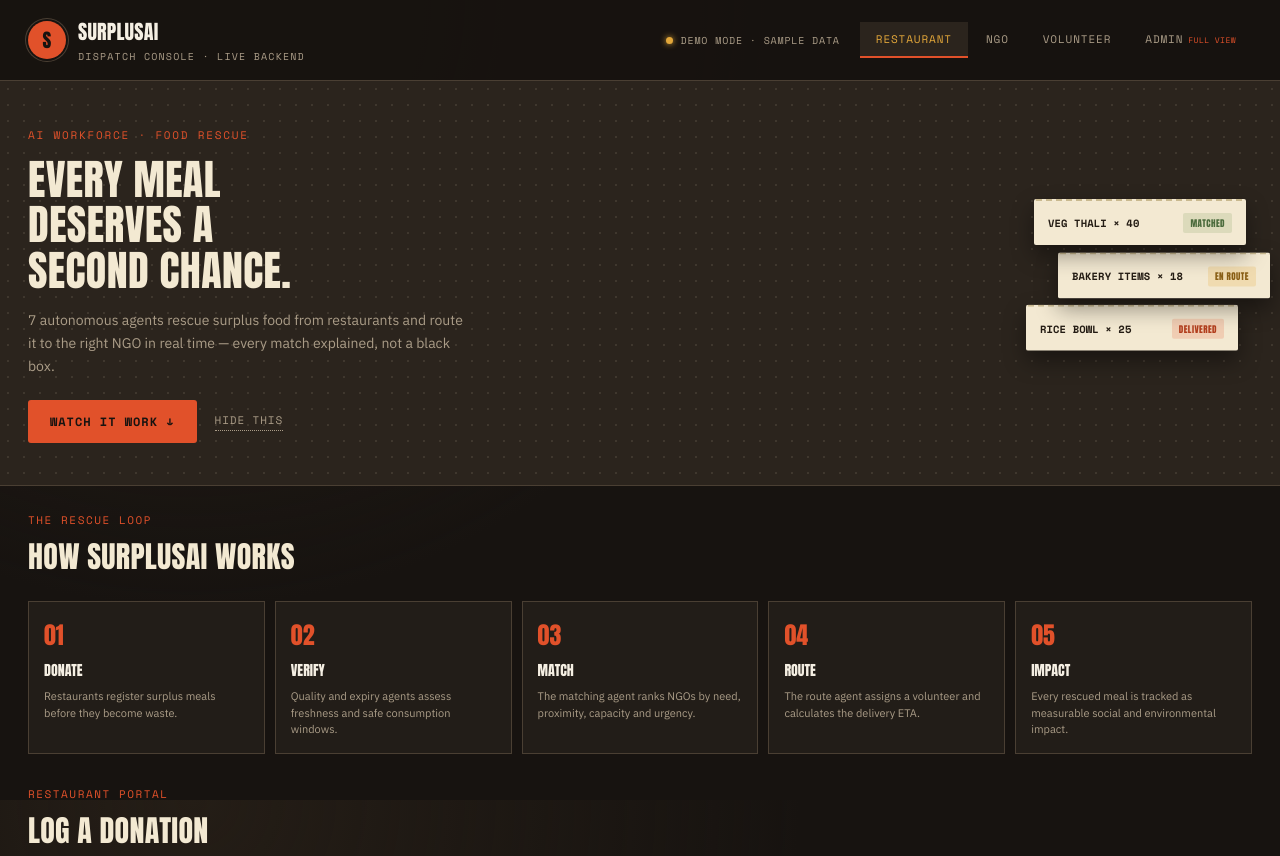
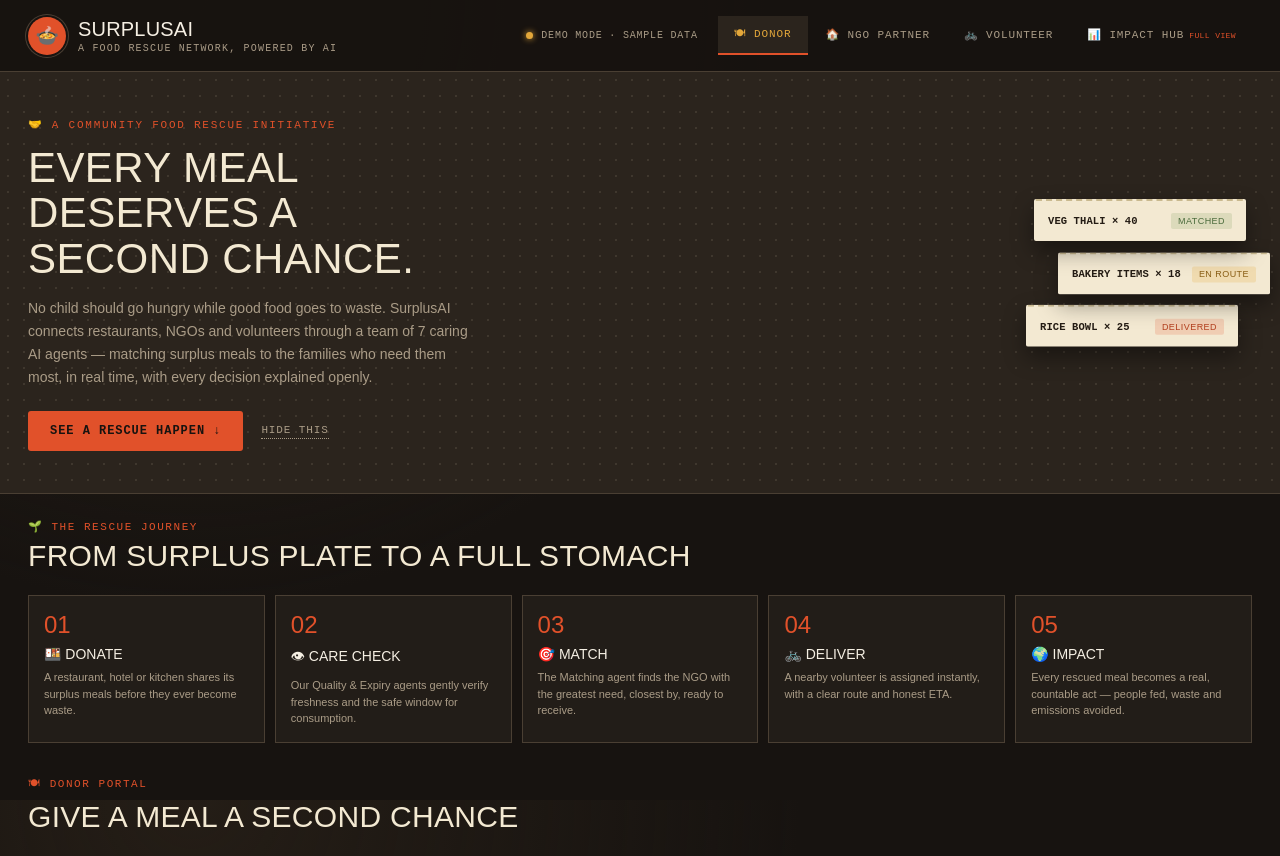
Before and after one commit to utkarsh4964-stack/surplusai, a plain HTML site: page frontend/index.html in a window 1280 px wide. Shown: the top 856 px of the page. Drawn offline with nearby package versions, Linux system fonts and the light colour scheme; no server answers.

Commit message:
Update index.html

```diff
--- a/frontend/index.html
+++ b/frontend/index.html
@@ -3,28 +3,28 @@
 <head>
 <meta charset="UTF-8">
 <meta name="viewport" content="width=device-width, initial-scale=1.0">
-<title>SurplusAI — Dispatch Console</title>
+<title>SurplusAI — Food Rescue Network</title>
 <link rel="preconnect" href="https://fonts.googleapis.com">
-<link href="https://fonts.googleapis.com/css2?family=Anton&family=Space+Mono:wght@400;700&family=IBM+Plex+Sans:wght@400;500;600&display=swap" rel="stylesheet">
+<link href="https://fonts.googleapis.com/css2?family=Poppins:wght@600;700;800&family=Inter:wght@400;500;600;700&display=swap" rel="stylesheet">
 <link rel="stylesheet" href="style.css">
 </head>
 <body>
 
 <header>
   <div class="brand">
-    <div class="brand-mark">S</div>
+    <div class="brand-mark">🍲</div>
     <div>
       <h1>SurplusAI</h1>
-      <span>Dispatch Console · Live Backend</span>
+      <span>A Food Rescue Network, powered by AI</span>
     </div>
   </div>
   <div class="topbar-right">
     <div class="conn" id="connStatus"><div class="dot"></div><span id="connLabel">Checking API…</span></div>
     <nav>
-      <button class="tab-btn active" data-view="restaurant">Restaurant</button>
-      <button class="tab-btn" data-view="ngo">NGO</button>
-      <button class="tab-btn" data-view="volunteer">Volunteer</button>
-      <button class="tab-btn" data-view="admin">Admin<span class="tab-hint">full view</span></button>
+      <button class="tab-btn active" data-view="restaurant">🍽 Donor</button>
+      <button class="tab-btn" data-view="ngo">🏠 NGO Partner</button>
+      <button class="tab-btn" data-view="volunteer">🚲 Volunteer</button>
+      <button class="tab-btn" data-view="admin">📊 Impact Hub<span class="tab-hint">full view</span></button>
     </nav>
   </div>
 </header>
@@ -32,11 +32,11 @@
 <section class="hero" id="pitchStrip">
   <div class="hero-inner">
     <div class="hero-copy">
-      <div class="hero-eyebrow">AI Workforce · Food Rescue</div>
+      <div class="hero-eyebrow">🤝 A Community Food Rescue Initiative</div>
       <h2 class="hero-title">Every meal<br>deserves a<br>second chance.</h2>
-      <p class="hero-sub">7 autonomous agents rescue surplus food from restaurants and route it to the right NGO in real time — every match explained, not a black box.</p>
+      <p class="hero-sub">No child should go hungry while good food goes to waste. SurplusAI connects restaurants, NGOs and volunteers through a team of 7 caring AI agents — matching surplus meals to the families who need them most, in real time, with every decision explained openly.</p>
       <div class="hero-actions">
-        <button class="pitch-cta" id="pitchCta">Watch it work ↓</button>
+        <button class="pitch-cta" id="pitchCta">See a rescue happen ↓</button>
         <button class="pitch-dismiss" id="pitchDismiss">Hide this</button>
       </div>
     </div>
@@ -50,21 +50,21 @@
 
 
 <section class="how-section" style="max-width:1280px;margin:0 auto;padding:26px 28px 0;">
-  <div class="eyebrow">The Rescue Loop</div>
-  <h2 class="page-title" style="margin-bottom:0;">How SurplusAI works</h2>
+  <div class="eyebrow">🌱 The Rescue Journey</div>
+  <h2 class="page-title" style="margin-bottom:0;">From surplus plate to a full stomach</h2>
   <div class="how-grid">
-    <div class="how-step"><div class="how-num">01</div><h4>Donate</h4><p>Restaurants register surplus meals before they become waste.</p></div>
-    <div class="how-step"><div class="how-num">02</div><h4>Verify</h4><p>Quality and expiry agents assess freshness and safe consumption windows.</p></div>
-    <div class="how-step"><div class="how-num">03</div><h4>Match</h4><p>The matching agent ranks NGOs by need, proximity, capacity and urgency.</p></div>
-    <div class="how-step"><div class="how-num">04</div><h4>Route</h4><p>The route agent assigns a volunteer and calculates the delivery ETA.</p></div>
-    <div class="how-step"><div class="how-num">05</div><h4>Impact</h4><p>Every rescued meal is tracked as measurable social and environmental impact.</p></div>
+    <div class="how-step"><div class="how-num">01</div><h4>🍱 Donate</h4><p>A restaurant, hotel or kitchen shares its surplus meals before they ever become waste.</p></div>
+    <div class="how-step"><div class="how-num">02</div><h4>👁 Care Check</h4><p>Our Quality & Expiry agents gently verify freshness and the safe window for consumption.</p></div>
+    <div class="how-step"><div class="how-num">03</div><h4>🎯 Match</h4><p>The Matching agent finds the NGO with the greatest need, closest by, ready to receive.</p></div>
+    <div class="how-step"><div class="how-num">04</div><h4>🚲 Deliver</h4><p>A nearby volunteer is assigned instantly, with a clear route and honest ETA.</p></div>
+    <div class="how-step"><div class="how-num">05</div><h4>🌍 Impact</h4><p>Every rescued meal becomes a real, countable act — people fed, waste and emissions avoided.</p></div>
   </div>
 </section>
 
 <main>
   <section class="view active" id="view-restaurant">
-    <div class="eyebrow">Restaurant Portal</div>
-    <h2 class="page-title">Log a donation</h2>
+    <div class="eyebrow">🍽 Donor Portal</div>
+    <h2 class="page-title">Give a meal a second chance</h2>
 
     <div class="grid grid-restaurant">
       <div class="card">
@@ -116,33 +116,33 @@
   </section>
 
   <section class="view" id="view-ngo">
-    <div class="eyebrow">NGO Portal</div>
-    <h2 class="page-title">Incoming donations</h2>
+    <div class="eyebrow">🏠 NGO Partner Portal</div>
+    <h2 class="page-title">Meals headed your way</h2>
     <div class="card">
-      <h3>Session Feed</h3>
-      <p class="portal-note">Read-only demo view. Every donation the Matching Agent routes appears here, sourced from the same backend response as the Restaurant pipeline.</p>
-      <div id="ngoFeed" style="margin-top:16px;"><div class="portal-note">No donations yet this session.</div></div>
+      <h3>🔔 Incoming Donations</h3>
+      <p class="portal-note">Read-only view for our NGO partners. Every donation the Matching Agent routes to you appears here the moment it's confirmed, sourced from the same live pipeline as the Donor Portal.</p>
+      <div id="ngoFeed" style="margin-top:16px;"><div class="portal-note">No donations yet this session — they'll appear here the moment a match is made.</div></div>
     </div>
   </section>
 
   <section class="view" id="view-volunteer">
-    <div class="eyebrow">Volunteer Portal</div>
-    <h2 class="page-title">Delivery tasks</h2>
+    <div class="eyebrow">🚲 Volunteer Portal</div>
+    <h2 class="page-title">Your next delivery run</h2>
     <div class="card">
-      <h3>Assigned Runs — Session Feed</h3>
-      <p class="portal-note">Mirrors what the Route Agent assigns on the backend.</p>
-      <div id="volFeed" style="margin-top:16px;"><div class="portal-note">No tasks yet this session.</div></div>
+      <h3>📋 Assigned Runs</h3>
+      <p class="portal-note">Thank you for showing up for your community. This mirrors every run the Route Agent assigns you, live.</p>
+      <div id="volFeed" style="margin-top:16px;"><div class="portal-note">No tasks yet this session — your next rescue run will show up here.</div></div>
     </div>
   </section>
 
   <section class="view" id="view-admin">
     <div class="admin-toolbar">
       <div>
-        <div class="eyebrow">Admin Command Center</div>
-        <h2 class="page-title" style="margin-bottom:0;">Live operations</h2>
+        <div class="eyebrow">📊 Impact Hub</div>
+        <h2 class="page-title" style="margin-bottom:0;">Our rescue network, live</h2>
       </div>
       <div class="system-meta">
-        <span class="live-pill"><i class="pulse"></i><span id="adminLiveLabel">SYSTEM ONLINE</span></span>
+        <span class="live-pill"><i class="pulse"></i><span id="adminLiveLabel">NETWORK ONLINE</span></span>
         <span id="lastUpdated">Updated just now</span>
       </div>
     </div>
@@ -232,7 +232,7 @@
 
 <footer class="site-footer">
   <div class="footer-inner">
-    <span>SurplusAI — built for <strong style="color:var(--text)">HackAgentAIx</strong></span>
+    <span>🍲 SurplusAI — every meal deserves a second chance. Built for <strong style="color:var(--text)">HackAgentAIx</strong></span>
     <a href="https://github.com/utkarsh4964-stack/surplusai" target="_blank" rel="noopener">View source on GitHub →</a>
   </div>
 </footer>
```
